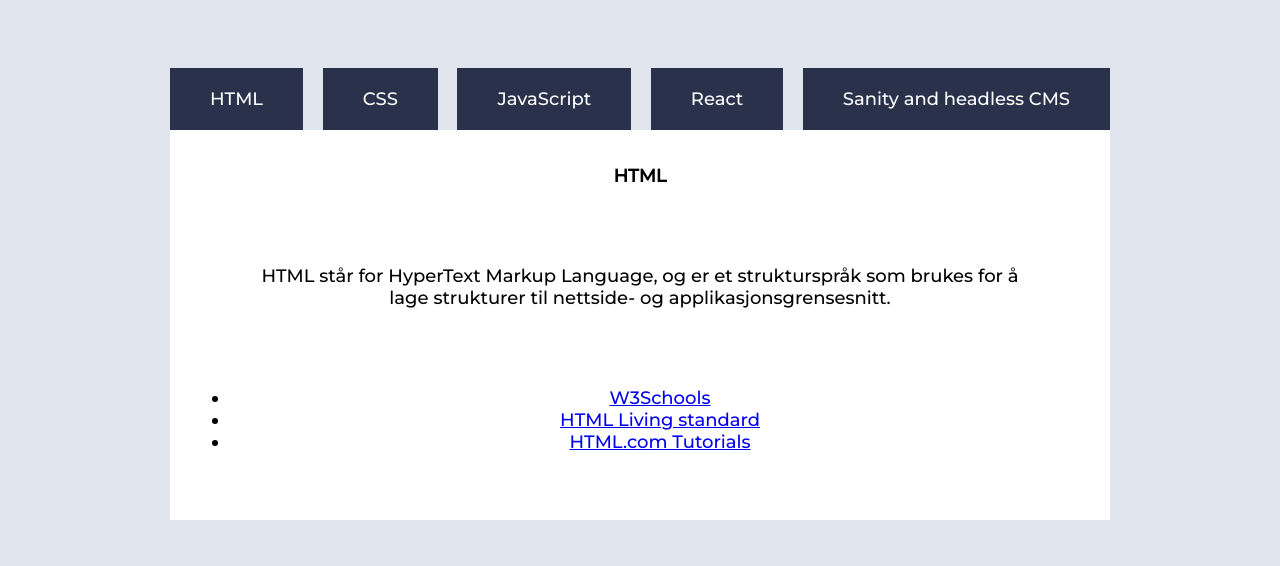
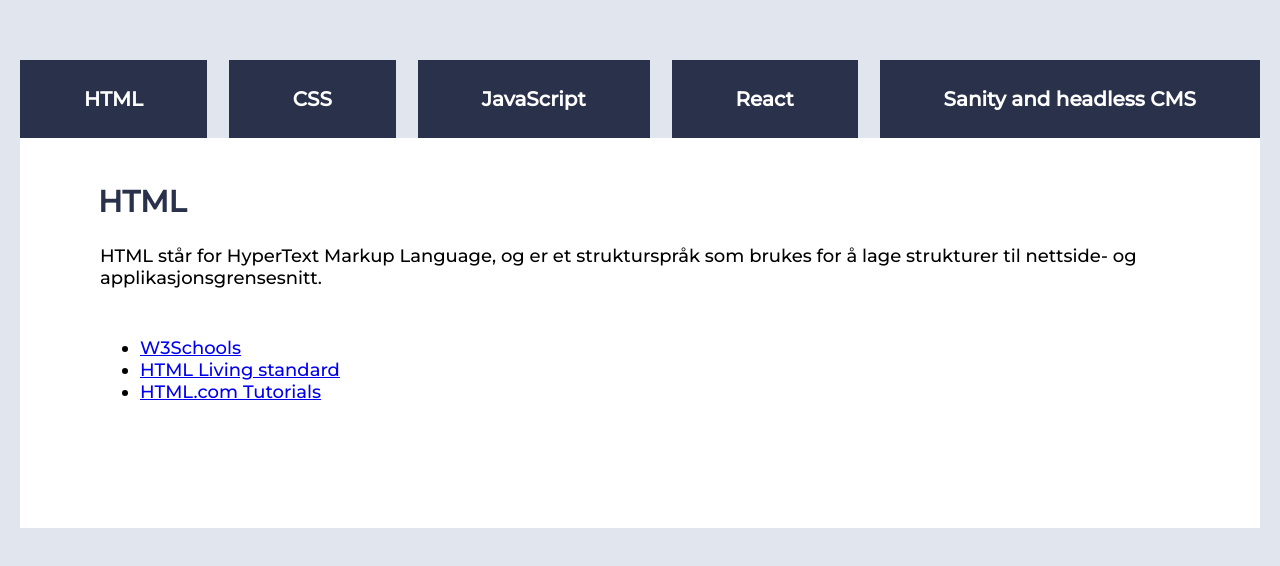
Before and after one commit to AndersKlevaas1/arbeidskrav_2_UIN2024, a plain HTML site: page index.html in a window 1280 px wide. Shown: the part 106-672 px from the top of the page. Drawn offline with Linux system fonts and the light colour scheme.

Commit message:
Finpussing

```diff
--- a/styling/style.css
+++ b/styling/style.css
@@ -30,11 +30,13 @@ nav ul {
 
 nav li {
     display: inline-block;
-    padding: 20px 40px;
+    padding: 27px 64px;
     background-color: #eaeaea;
     cursor: pointer;
     background-color: var(--moorkeblaa);
     color: var(--hvit);
+    font-weight: 1000;
+    font-size: 20px;
 }
 
 nav li:hover {
@@ -47,7 +49,21 @@ resourceNav:hover{
 }
 
 p{
-    padding: 60px;
+    padding: 0px 60px 30px;
+    text-align: left;
+}
+
+.resource-container h2 {
+    text-align: left;
+    margin-left: 58px;
+    font-weight: 1200;
+    font-size: 30px;
+    color: var(--moorkeblaa)
+}
+
+.sources-list {
+    text-align: left;
+    margin-left: 60px;
 }
 
 #resourceNav {
@@ -57,7 +73,7 @@ p{
 
 #resourceContent {
     text-align: center;
-    max-width: 900px;
+    width: 1200px;
     padding: 20px;
     height: 350px;
     background-color: var(--hvit);
```
